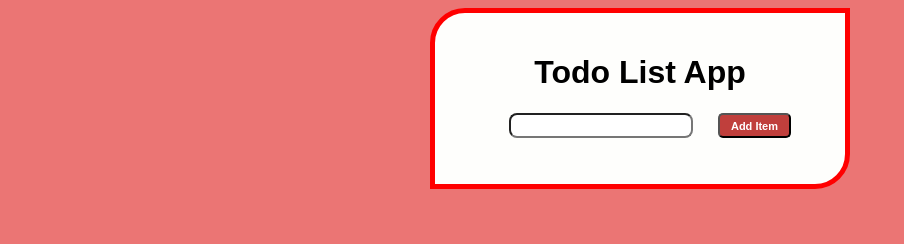
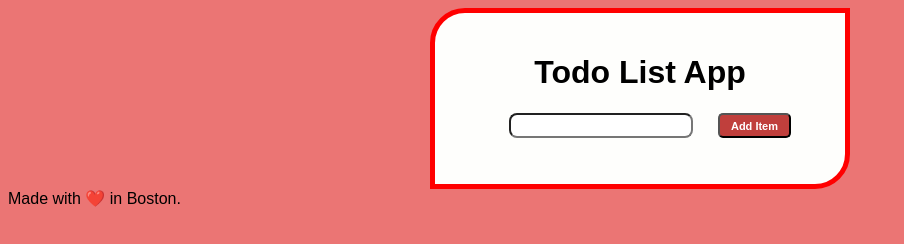
Before and after one commit to Youneshnouch/Todo-App, a plain HTML site: page index.html in a window 1280 px wide. Shown: the whole page, without its empty margins (0-904 px from the left). Drawn offline with Linux system fonts and the light colour scheme.

Commit message:
Update index.html

```diff
--- a/index.html
+++ b/index.html
@@ -24,4 +24,7 @@
     </div>
     <script src="index.js"></script>
 </body>
+<footer>
+  Made with ❤️ in Boston.
+</footer>
 </html>
```
